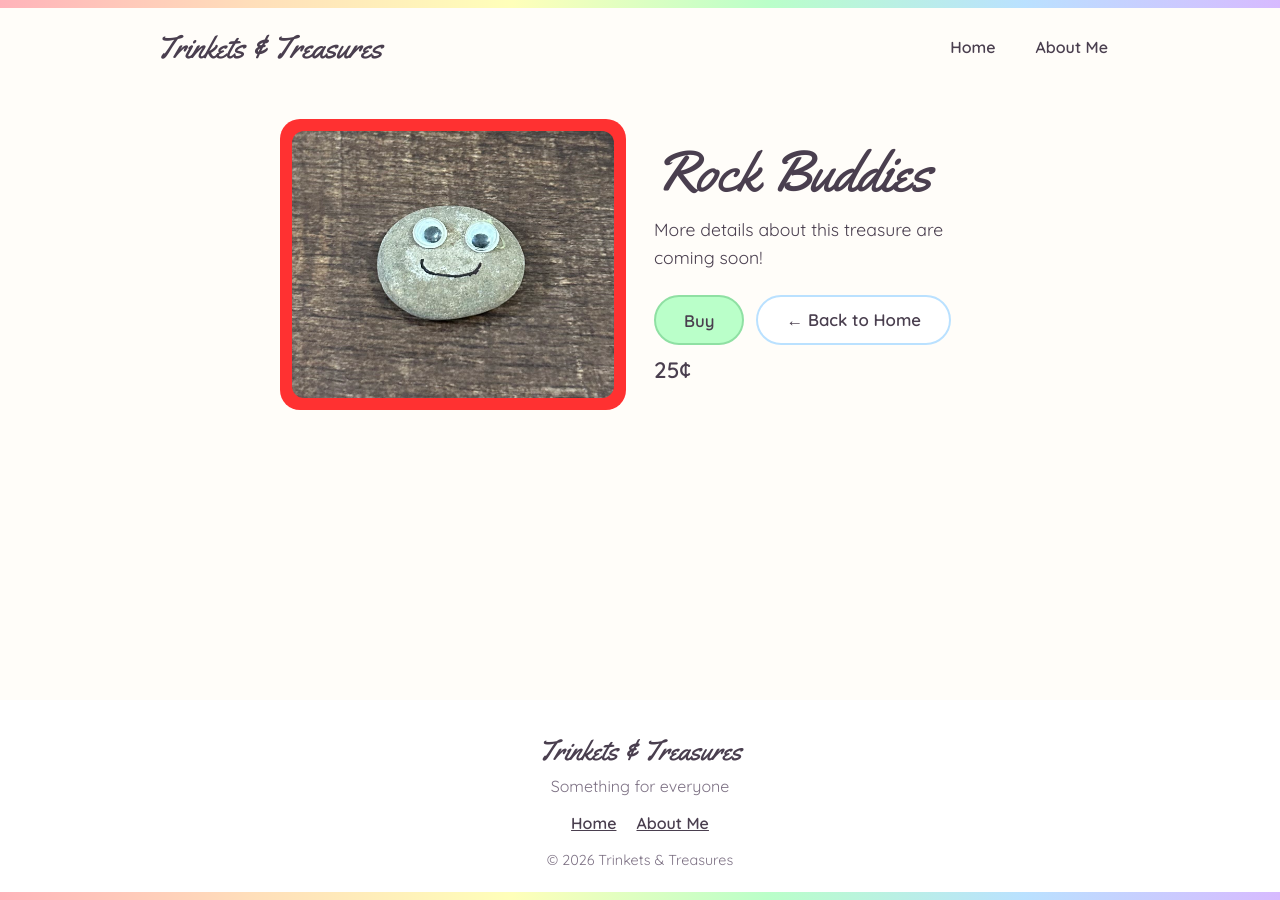
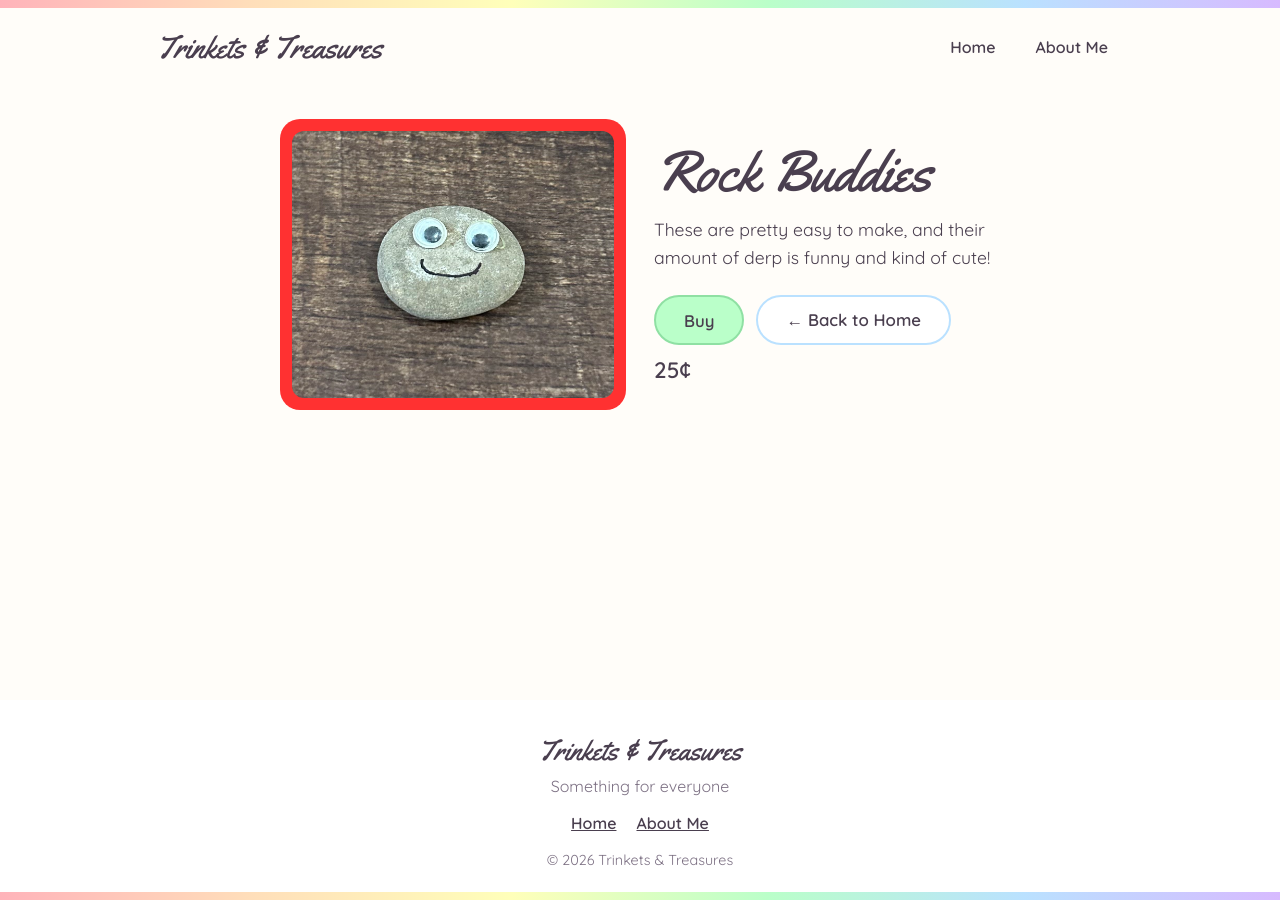
Before and after one commit to LucysTrinketsandTreasures/website-files, a Jekyll site: the page built from _products/rock-buddies.md, in a window 1280 px wide. Built offline with Jekyll 4.4.1, drawn with Linux system fonts in a browser that asks for light colours.

Commit message:
Update rock-buddies.md

```diff
--- a/_products/rock-buddies.md
+++ b/_products/rock-buddies.md
@@ -8,4 +8,4 @@ price: "25¢"
 amount: "0.25"
 buy_link:
 ---
-More details about this treasure are coming soon!
+These are pretty easy to make, and their amount of derp is funny and kind of cute!
```
